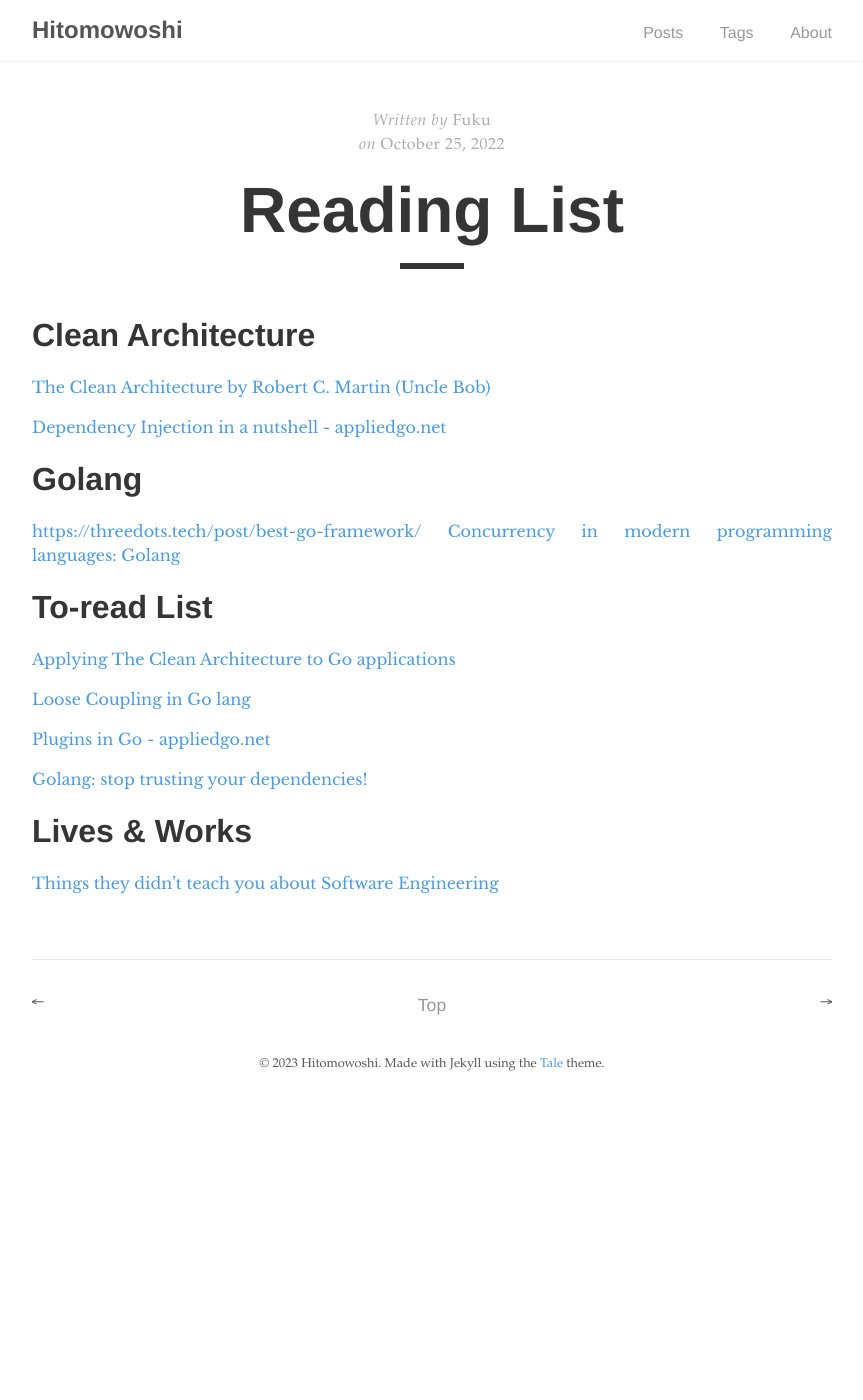
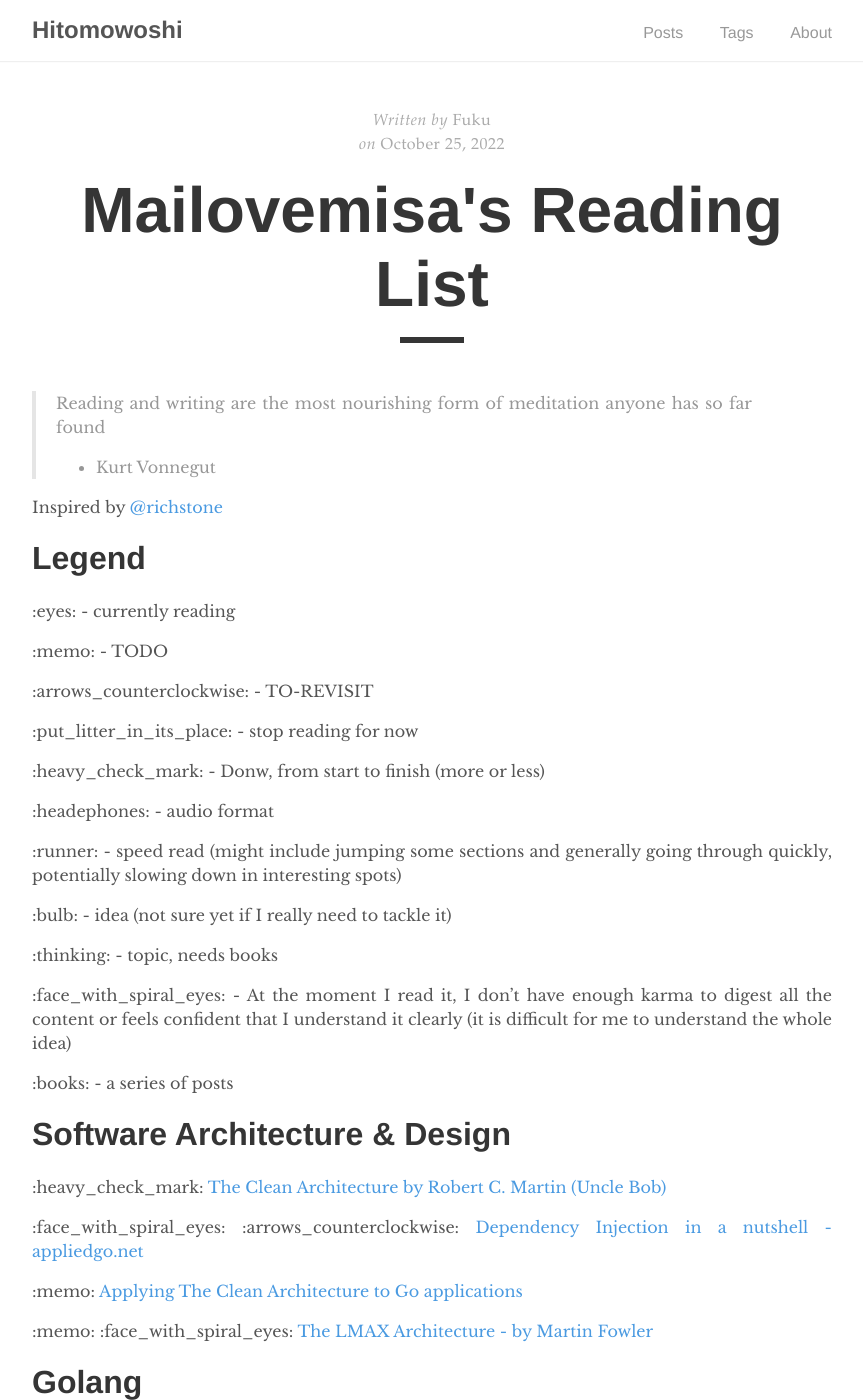
Before and after one commit to hitomowoshi/hitomowoshi.github.io, a Jekyll site: the page built from _posts/2022-10-25-reading-list.md, in a window 1280 px wide and 1400 px high. Shown: the whole window, without its empty margins (208-1071 px from the left). Built offline with Jekyll 4.4.1, drawn with Linux system fonts in a browser that asks for light colours; some of the changed text lies outside the part shown.

Commit message:
update reading list

```diff
--- a/_posts/2022-10-25-reading-list.md
+++ b/_posts/2022-10-25-reading-list.md
@@ -1,32 +1,100 @@
 ---
 layout: post
-title:  "Reading List"
+title:  "Mailovemisa's Reading List"
 author: "Fuku"
 tags: Reading
 ---
 
-# Clean Architecture
+> Reading and writing are the most nourishing form of meditation anyone has so far found
+>
+> - Kurt Vonnegut
 
-[The Clean Architecture by Robert C. Martin (Uncle Bob)](https://blog.cleancoder.com/uncle-bob/2012/08/13/the-clean-architecture.html)
+Inspired by [@richstone](https://richstone.io/reading-list/)
 
-[Dependency Injection in a nutshell - appliedgo.net](https://appliedgo.net/di/)
+# Legend
+
+:eyes: - currently reading
+
+:memo: - TODO
+
+:arrows_counterclockwise: - TO-REVISIT
+
+:put_litter_in_its_place: - stop reading for now
+
+:heavy_check_mark: - Donw, from start to finish (more or less)
+
+:headephones: - audio format
+
+:runner: - speed read (might include jumping some sections and generally going through quickly, potentially slowing down in interesting spots)
+
+:bulb: - idea (not sure yet if I really need to tackle it)
+
+:thinking: - topic, needs books
+
+:face_with_spiral_eyes: - At the moment I read it, I don't have enough karma to digest all the content or feels confident that I understand it clearly (it is difficult for me to understand the whole idea)
+
+:books: - a series of posts
+
+# Software Architecture & Design
+
+:heavy_check_mark: [The Clean Architecture by Robert C. Martin (Uncle Bob)](https://blog.cleancoder.com/uncle-bob/2012/08/13/the-clean-architecture.html)
+
+:face_with_spiral_eyes: :arrows_counterclockwise: [Dependency Injection in a nutshell - appliedgo.net](https://appliedgo.net/di/)
+
+:memo: [Applying The Clean Architecture to Go applications](https://manuel.kiessling.net/2012/09/28/applying-the-clean-architecture-to-go-applications/)
+
+:memo: :face_with_spiral_eyes: [The LMAX Architecture - by Martin Fowler](https://martinfowler.com/articles/lmax.html)
 
 # Golang
 
-[https://threedots.tech/post/best-go-framework/](https://threedots.tech/post/best-go-framework/)
-[Concurrency in modern programming languages: Golang](https://deepu.tech/concurrency-in-modern-languages-go/)
+:heavy_check_mark: [The Best Go framework: no framework?](https://threedots.tech/post/best-go-framework/)
 
+:memo: [Concurrency in modern programming languages: Golang](https://deepu.tech/concurrency-in-modern-languages-go/)
 
-# To-read List
+:memo: [Loose Coupling in Go lang](https://8thlight.com/blog/javier-saldana/2015/02/06/loose-coupling-in-go-lang.html)
 
-[Applying The Clean Architecture to Go applications](https://manuel.kiessling.net/2012/09/28/applying-the-clean-architecture-to-go-applications/)
+:memo: [Plugins in Go - appliedgo.net](https://appliedgo.net/plugins/)
 
-[Loose Coupling in Go lang](https://8thlight.com/blog/javier-saldana/2015/02/06/loose-coupling-in-go-lang.html)
+:memo: [Golang: stop trusting your dependencies!](https://medium.com/m/global-identity?redirectUrl=https%3A%2F%2Fitnext.io%2Fgolang-stop-trusting-your-dependencies-a4c916533b04)
 
-[Plugins in Go - appliedgo.net](https://appliedgo.net/plugins/)
+:eyes: :books: [Go'ing Insane](https://jesseduffield.com/Gos-Shortcomings-5/)
 
-[Golang: stop trusting your dependencies!](https://medium.com/m/global-identity?redirectUrl=https%3A%2F%2Fitnext.io%2Fgolang-stop-trusting-your-dependencies-a4c916533b04)
+:memo: [Traefik + Docker + Golang — a Simple Step by Step Guide](https://medium0.com/@saadali.ics/traefik-docker-golang-a-simple-step-by-step-guide-4a61fd0e35d)
+
+:memo: :eyes: [[Cron Job] - Tạo bot Slack nhắc nhở chạy bộ tập thể dục với Golang](https://viblo.asia/p/cron-job-tao-bot-slack-nhac-nho-chay-bo-tap-the-duc-voi-golang-5pPLk0GyVRZ?fbclid=IwAR3w0ROudxvHL9_LVJSzKckJDee7JRutflCDMIrUqLMp1KqXSS_iiU788fo)
+
+# Perfomance & Benchmarks
+
+:eyes: :books: [Tối ưu database](https://viblo.asia/s/toi-uu-database-DVK2jDrnKLj)
+
+:heavy_check_mark: :face_with_spiral_eyes: [Tìm hiểu về khái niệm Mechanical Sympathy trong phần mềm](https://batnamv.medium.com/t%C3%ACm-hi%E1%BB%83u-v%E1%BB%81-kh%C3%A1i-ni%E1%BB%87m-mechanical-sympathy-v%C3%A0-b%E1%BB%99-th%C6%B0-vi%E1%BB%87n-lmax-disruptor-4d553dc7fa55)
 
 # Lives & Works
 
-[Things they didn’t teach you about Software Engineering](https://vadimkravcenko.com/shorts/things-they-didnt-teach-you/)
+:heavy_check_mark: [Things they didn’t teach you about Software Engineering](https://vadimkravcenko.com/shorts/things-they-didnt-teach-you/)
+
+:memo: [Contracts you should never sign](https://vadimkravcenko.com/shorts/contracts-you-should-never-sign/)
+
+:memo: [Interviews-as-a-Service: The Bad and The Ugly](https://vadimkravcenko.com/shorts/interviews-as-a-service/)
+
+:memo: [The silent majority](https://vadimkravcenko.com/shorts/the-silent-majority/)
+
+:heavy_check_mark: [Software Dark Ages](https://threedots.tech/post/software-dark-ages/)
+
+:heavy_check_mark: [Lên thuyền](https://viblo.asia/p/len-thuyen-gwd43B83VX9)
+
+:heavy_check_mark: [7 BƯỚC TIẾN TỚI TỰ DO TÀI CHÍNH – DAVE RAMSEY](https://thepresentwriter.com/7-buoc-tien-toi-tu-do-tai-chinh-dave-ramsey/)
+
+:heavy_check_mark: Tâm Lý Học Về Rối Loạn Nhân Cách Tránh Né - Okada Takashi
+
+:heavy_check_mark: Reasons To Stay Alive - Matt Haig
+
+:heavy_check_mark: Là an ủi - Matt Haig
+
+
+# Blogs
+
+Here comes list of blogs that I want to follow, interesting sources of value posts.
+
+[https://cuonglm.xyz/post/](https://cuonglm.xyz/post/)
+[https://holdenrehg.com/blog](https://holdenrehg.com/blog)
```
